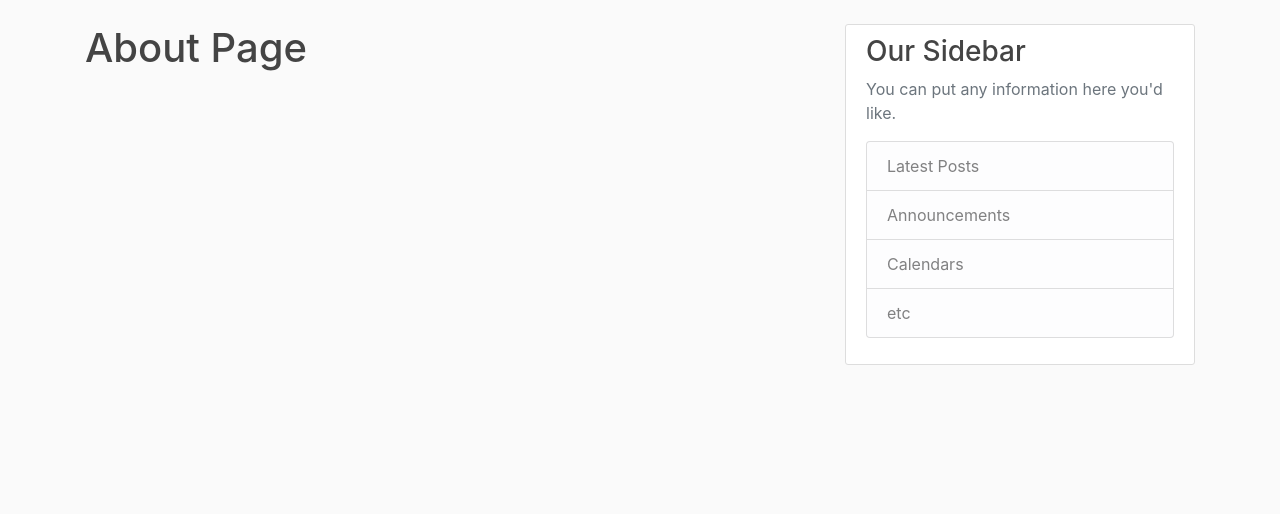
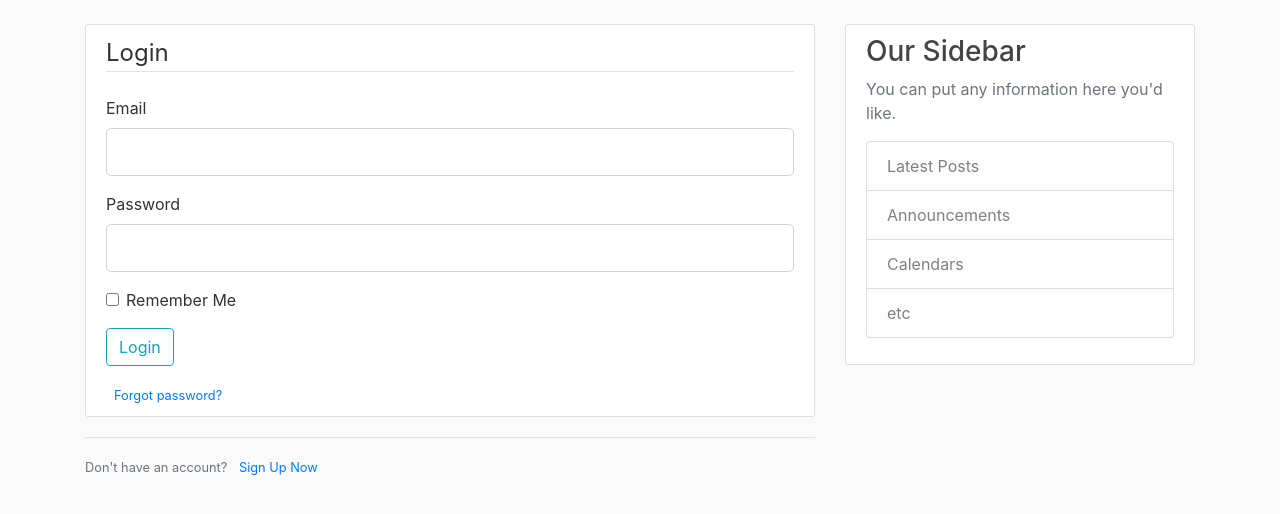
Before and after one commit to tumaponchard16/flask-blog, a Flask app: page /login in a window 1280 px wide. Shown: the part 56-570 px from the top of the page. Run offline with Flask 2, Linux system fonts and the light colour scheme; some libraries are stand-ins or nearby versions.

Commit message:
Validation form added

```diff
--- a/flaskblog.py
+++ b/flaskblog.py
@@ -1,4 +1,4 @@
-from flask import Flask, render_template, url_for
+from flask import Flask, render_template, url_for, flash, redirect
 from forms import RegistrationForm, LoginForm
 
 app = Flask(__name__)
@@ -37,16 +37,25 @@ def about():
 
 
 # Registration route
-@app.route("/register")
+@app.route("/register", methods=['GET', 'POST'])
 def register():
     form = RegistrationForm()
+    if form.validate_on_submit():
+        flash('Account created for {}!'.format(form.username.data), 'success')
+        return redirect(url_for('home'))
     return render_template('register.html', title='Register', form=form)
 
 
 # Login Route
-@app.route("/login")
+@app.route("/login", methods=['GET', 'POST'])
 def login():
     form = LoginForm()
+    if form.validate_on_submit():
+        if form.email.data == 'admin@blog.com' and form.password.data == 'password':
+            flash('You have been logged in!', 'success')
+            return redirect(url_for('home'))
+        else:
+            flash('Login unsuccessful', 'danger')
     return render_template('login.html', title='Login', form=form)
 
 
--- a/forms.py
+++ b/forms.py
@@ -1,10 +1,10 @@
-from flask_wtf import FlaskForm
+from flask_wtf import Form
 from wtforms import StringField, PasswordField, SubmitField, BooleanField
 from wtforms.validators import DataRequired, Length, Email, EqualTo
 
 
 # Registration form
-class RegistrationForm(FlaskForm):
+class RegistrationForm(Form):
     username = StringField('Username', validators=[DataRequired(), Length(min=2, max=20)])
     email = StringField('Email', validators=[DataRequired(), Email()])
     password = PasswordField('Password', validators=[DataRequired()])
@@ -13,7 +13,7 @@ class RegistrationForm(FlaskForm):
 
 
 # Login form
-class LoginForm(FlaskForm):
+class LoginForm(Form):
     email = StringField('Email', validators=[DataRequired(), Email()])
     password = PasswordField('Password', validators=[DataRequired()])
     remember = BooleanField('Remember Me')
--- a/templates/layout.html
+++ b/templates/layout.html
@@ -25,13 +25,13 @@
           </button>
           <div class="collapse navbar-collapse" id="navbarToggle">
             <div class="navbar-nav mr-auto">
-              <a class="nav-item nav-link" href="/">Home</a>
-              <a class="nav-item nav-link" href="/about">About</a>
+              <a class="nav-item nav-link" href="{{url_for('home')}}">Home</a>
+              <a class="nav-item nav-link" href="{{url_for('about')}}">About</a>
             </div>
             <!-- Navbar Right Side -->
             <div class="navbar-nav">
-              <a class="nav-item nav-link" href="/login">Login</a>
-              <a class="nav-item nav-link" href="/register">Register</a>
+              <a class="nav-item nav-link" href="{{url_for('login')}}">Login</a>
+              <a class="nav-item nav-link" href="{{url_for('register')}}">Register</a>
             </div>
           </div>
         </div>
@@ -41,7 +41,16 @@
     <main role="main" class="container">
       <div class="row">
         <div class="col-md-8">
-          {% block content %}{% endblock %}
+            {% with messages = get_flashed_messages(with_categories=true)%}
+                {%if messages%}
+                    {% for category, message in messages %}
+                        <di class="alert alert-{{category}}">
+                            {{message}}
+                        </di>
+                    {% endfor %}
+                {%endif%}
+            {% endwith %}
+            {% block content %}{% endblock %}
         </div>
         <div class="col-md-4">
           <div class="content-section">
--- a/templates/login.html
+++ b/templates/login.html
@@ -1,4 +1,56 @@
 {% extends "layout.html" %}
-    {% block content %}
-        <h1>About Page</h1>
-    {% endblock content %}
+{% block content %}
+<div class="content-section">
+    <form method="POST" action="">
+        {{ form.hidden_tag() }}
+        <fieldset class="form-group">
+            <legend class="border-bottom mb-4">Login</legend>
+            <!--Email field-->
+            <div class="form-group">
+                {{ form.email.label(class="form-control-label") }}
+                {% if form.email.errors %}
+                    {{ form.email(class="form-control form-control-lg is-invalid") }}
+                    <div class="invalid-feedback">
+                        {% for error in form.email.errors %}
+                            <span>{{error}}</span>
+                        {% endfor %}
+                    </div>
+                {% else %}
+                    {{ form.email(class="form-control form-control-lg") }}
+                {% endif %}
+            </div>
+
+            <!--Password field-->
+            <div class="form-group">
+                {{ form.password.label(class="form-control-label") }}
+                {% if form.password.errors %}
+                    {{ form.password(class="form-control form-control-lg is-invalid") }}
+                    <div class="invalid-feedback">
+                        {% for error in form.password.errors %}
+                            <span>{{error}}</span>
+                        {% endfor %}
+                    </div>
+                {% else %}
+                    {{ form.password(class="form-control form-control-lg") }}
+                {% endif %}
+            </div>
+            <div class="form-check">
+                {{ form.remember(class="form-check-input") }}
+                {{ form.remember.label(class="form-check-label") }}
+            </div>
+        </fieldset>
+        <div class="form-group">
+            {{form.submit(class="btn btn-outline-info")}}
+        </div>
+        <small class="text-muted ml-2">
+            <a href="#">Forgot password?</a>
+        </small>
+    </form>
+</div>
+
+<div class="border-top pt-3">
+    <small class="text-muted">
+        Don't have an account? <a href="{{url_for('register')}}" class="ml-2">Sign Up Now</a>
+    </small>
+</div>
+{% endblock content %}
```
Also changed, not shown: templates/register.html (+39 -2 lines), 1 other file.
